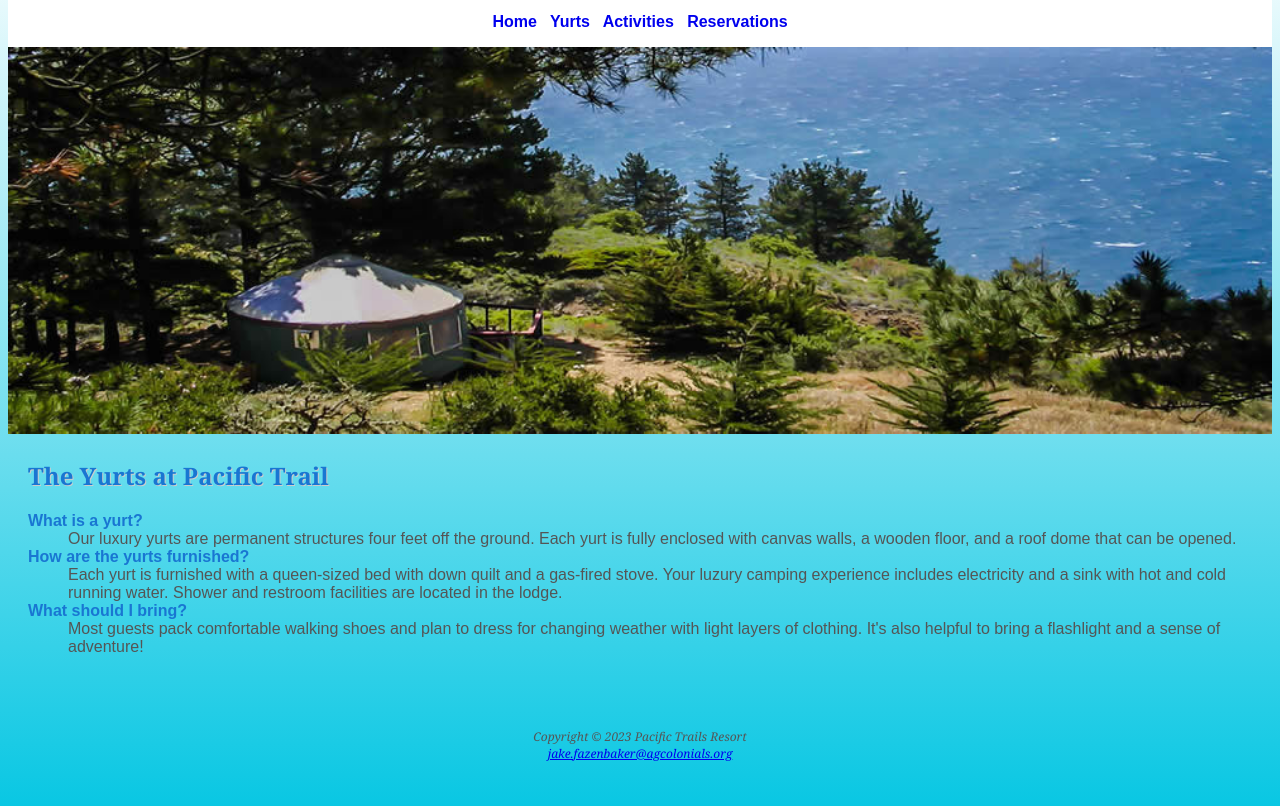
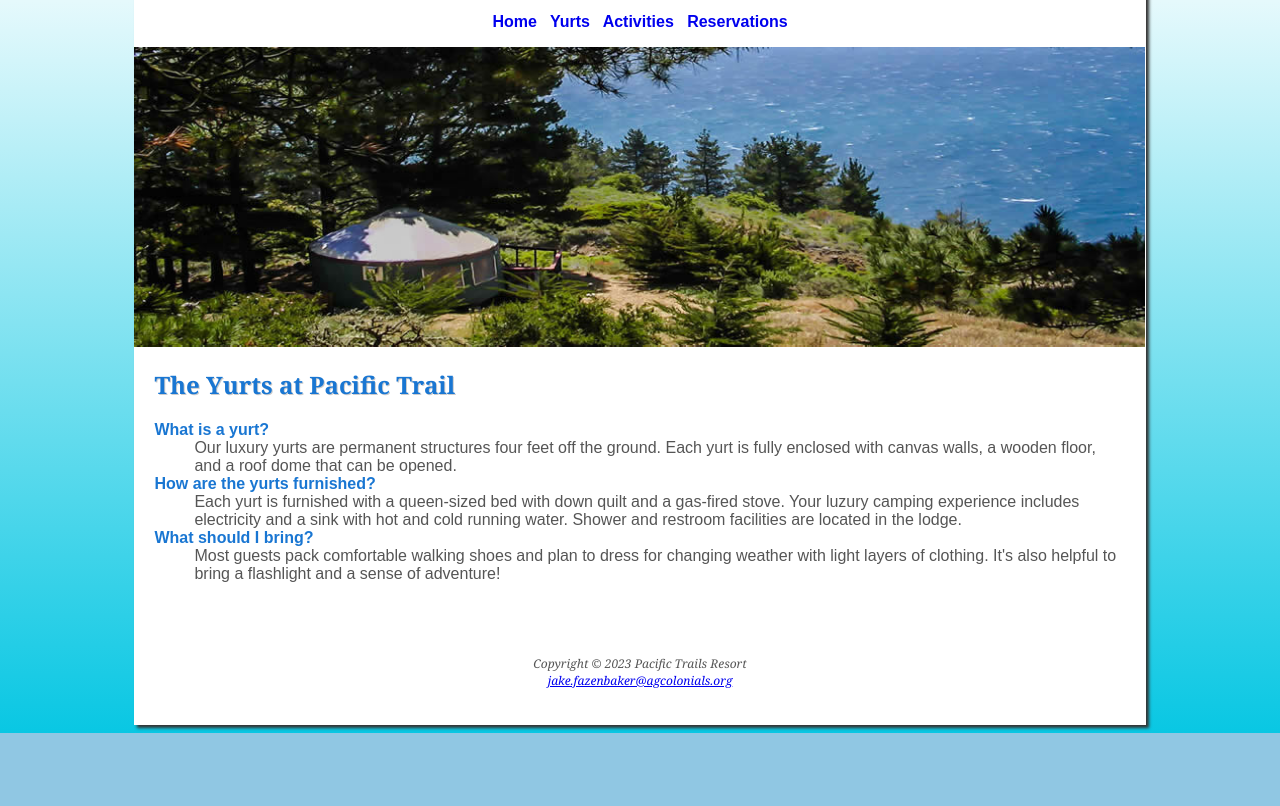
Before and after one commit to JakeF18/PacificTrails_assignment, a plain HTML site: page yurts.html in a window 1280 px wide. Shown: the part 86-892 px from the top of the page. After the commit the page ends 819 px from the top, so only its background shows below. Drawn offline with Linux system fonts and the light colour scheme.

Commit message:
Update yurts.html

```diff
--- a/yurts.html
+++ b/yurts.html
@@ -8,7 +8,7 @@
 
 
     <body>
-
+      <div id="wrapper">
 
       <header>
         <h1>Pacific Trails Resort</h1>
@@ -20,7 +20,7 @@
         <a href="activities.html">Activities</a> &nbsp;
         <a href="reservations.html">Reservations</a>
       </nav>
-      <img src="yurt.jpg" alt="cliffside yurt" width="100%">
+        <div id="yurthero"></div>
       <main>
         <h2>The Yurts at Pacific Trail</h2>
         <dl>
@@ -46,7 +46,7 @@
       </footer>
 
 
-
+      </div>
     </body>
 
 
```
